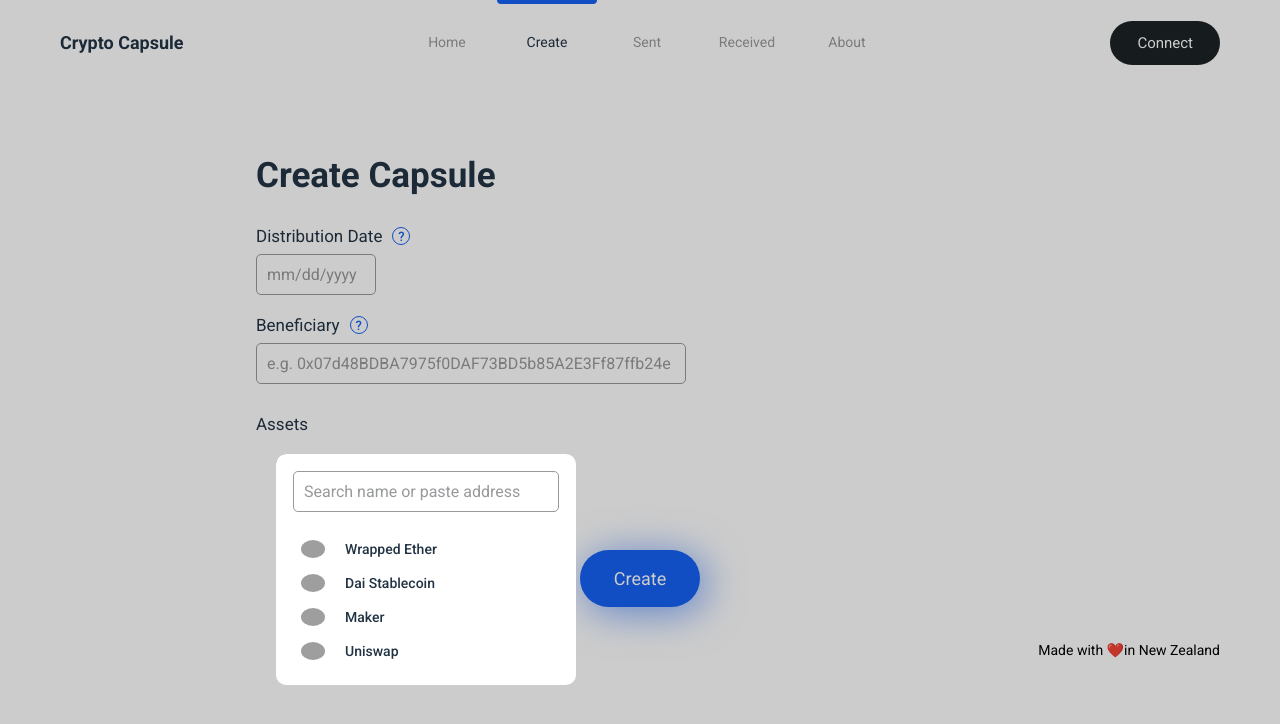
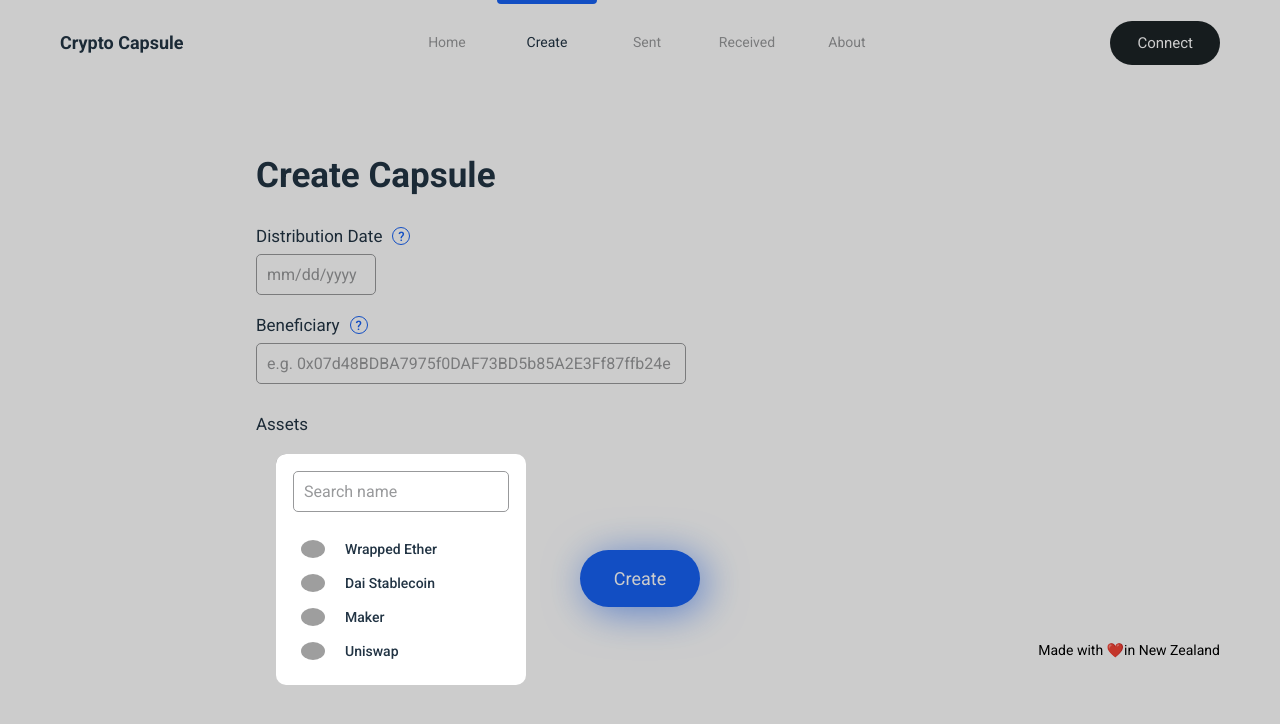
Before and after one commit to chase-manning/crypto-capsule, a React (Create React App) app in the folder client/: page /create in a window 1280 px wide. Both pictures are taken after a click on the button 346 px from the left and 477 px from the top of the page. Shown: the top 724 px of the page. Built offline with nearby package versions, Linux system fonts and the light colour scheme; grey boxes are pictures that could not be loaded.

Commit message:
:fire: remove custom address text

```diff
--- a/client/src/components/TokenSelector.tsx
+++ b/client/src/components/TokenSelector.tsx
@@ -17,7 +17,7 @@ const Container = styled.div`
   position: absolute;
   top: -1px;
   left: -1px;
-  width: 30rem;
+  width: 25rem;
   padding: 1.7rem;
   border-radius: 1rem;
   background-color: var(--white);
@@ -84,7 +84,7 @@ const TokenSelector = (props: Props) => {
       <ExitEvent onClick={() => props.setToken(props.token)} />
       <Container>
         <Input
-          placeholder="Search name or paste address"
+          placeholder="Search name"
           value={search}
           onChange={(e: any) => setSearch(e.target.value)}
         />
```
